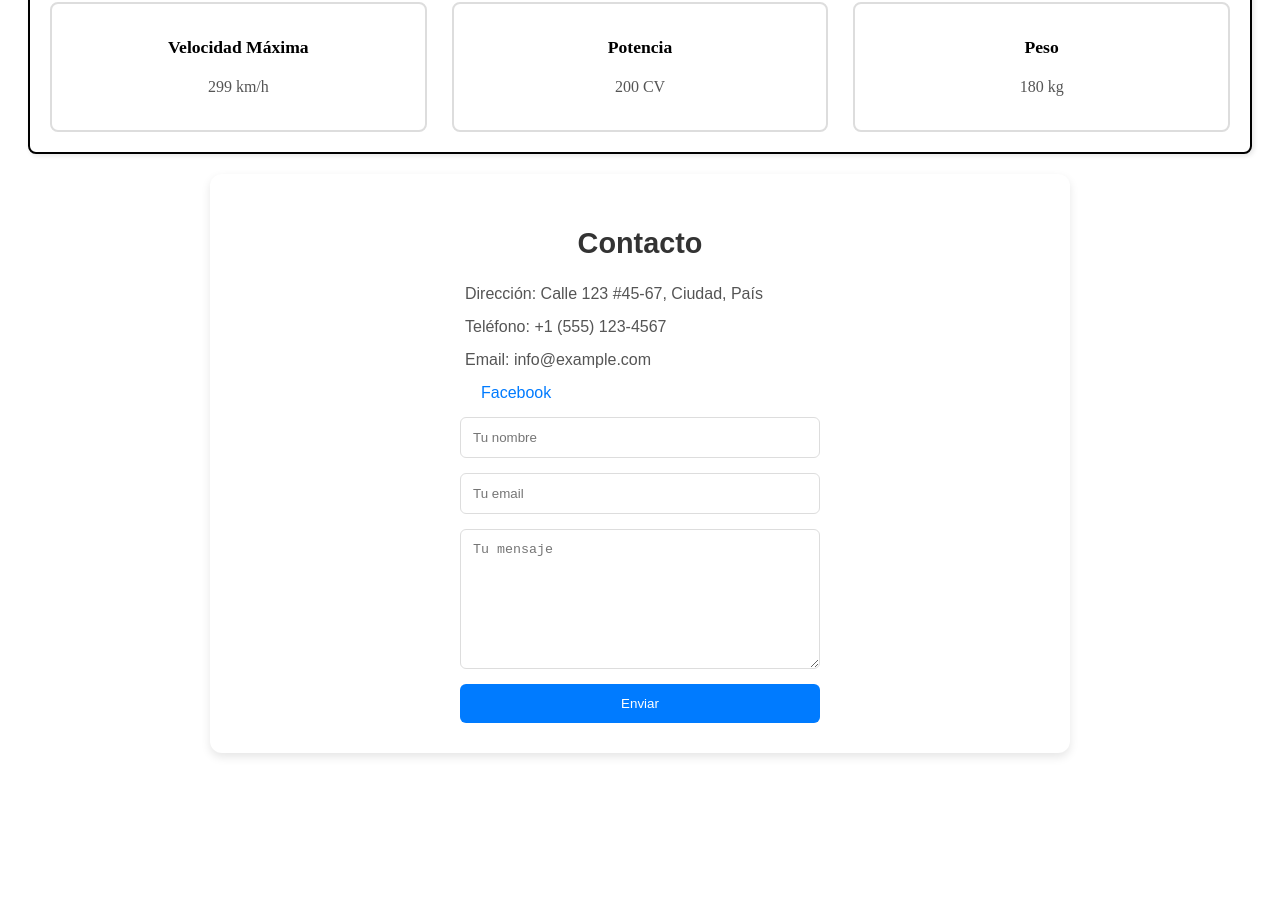
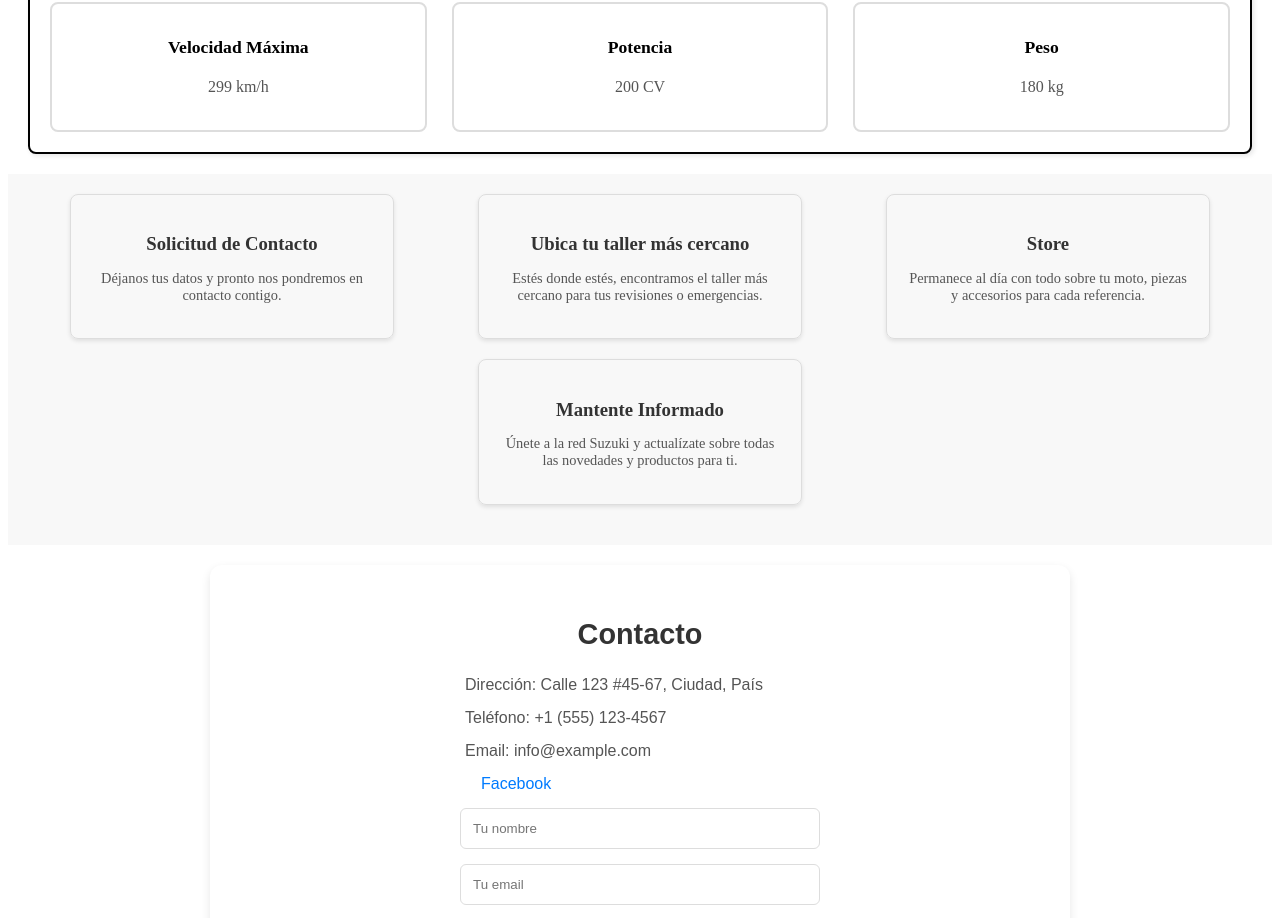
Before and after one commit to Powe1sd/Susuki-moto, a React (Vite) app: page / in a window 1280 px wide. Shown: the part 3115-4033 px from the top of the page. Before the commit the page ends 3888 px from the top, so only its background shows below. Built offline with nearby package versions, Linux system fonts and the light colour scheme.

Commit message:
first commit

```diff
--- a/src/App.css
+++ b/src/App.css
@@ -400,3 +400,59 @@ a:hover {
   font-size: 1em;
   color: #555; /* Color de texto más oscuro */
 }
+
+/* Modulo 7 *****************************************************/
+.modulo7-container {
+  display: flex;
+  justify-content: space-around;
+  align-items: center;
+  flex-wrap: wrap; /* Allow wrapping on smaller screens */
+  padding: 20px;
+  background-color: #f8f8f8; /* Light gray background */
+}
+
+.modulo7-item {
+  width: 23%; /* Adjust width as needed */
+  margin-bottom: 20px;
+  text-align: center;
+  border: 1px solid #ddd;
+  padding: 20px;
+  border-radius: 8px;
+  box-shadow: 0 2px 4px rgba(0, 0, 0, 0.1);
+  transition: transform 0.2s ease; /* Add a transition for hover effect */
+}
+
+.modulo7-item:hover {
+  transform: translateY(-3px); /* Slightly lift on hover */
+  box-shadow: 0 4px 6px rgba(0, 0, 0, 0.15);
+}
+
+.modulo7-item .icon-container {
+  margin-bottom: 15px;
+}
+
+.modulo7-item i {
+  font-size: 3em;
+  color: #007bff; /* Blue color for icons */
+}
+
+.modulo7-item h3 {
+  margin-bottom: 10px;
+  color: #333;
+}
+
+.modulo7-item p {
+  color: #555;
+  font-size: 0.9em;
+}
+
+/* Responsive styles */
+@media (max-width: 768px) {
+  .modulo7-container {
+    flex-direction: column; /* Stack items vertically on small screens */
+  }
+
+  .modulo7-item {
+    width: 90%; /* Make items wider on small screens */
+  }
+}
--- a/src/App.jsx
+++ b/src/App.jsx
@@ -8,6 +8,7 @@ import EspecificacionesMoto4 from "./componentes/modulo4";
 import Contacto from "./componentes/contacto";
 import Modulo5 from "./componentes/modulo5";
 import Modulo6 from "./componentes/modulo6";
+import Modulo7 from "./componentes/modulo7";
 
 function App() {
   return (
@@ -18,6 +19,7 @@ function App() {
       <EspecificacionesMoto4 />
       <Modulo5 />
       <Modulo6 />
+      <Modulo7 />
       {/* ultimo paso */}
       <Contacto />
     </div>
--- /dev/null
+++ b/src/componentes/modulo7.jsx
@@ -0,0 +1,50 @@
+// src/components/modulo7.jsx
+import React from 'react';
+
+function Modulo7() {
+  return (
+    <div className="modulo7-container">
+      <div className="modulo7-item">
+        <div className="icon-container">
+          <i className="fas fa-phone"></i> {/* Replace with your icon */}
+        </div>
+        <div className="text-container">
+          <h3>Solicitud de Contacto</h3>
+          <p>Déjanos tus datos y pronto nos pondremos en contacto contigo.</p>
+        </div>
+      </div>
+
+      <div className="modulo7-item">
+        <div className="icon-container">
+          <i className="fas fa-map-marker-alt"></i> {/* Replace with your icon */}
+        </div>
+        <div className="text-container">
+          <h3>Ubica tu taller más cercano</h3>
+          <p>Estés donde estés, encontramos el taller más cercano para tus revisiones o emergencias.</p>
+        </div>
+      </div>
+
+      <div className="modulo7-item">
+        <div className="icon-container">
+          <i className="fas fa-store"></i> {/* Replace with your icon */}
+        </div>
+        <div className="text-container">
+          <h3>Store</h3>
+          <p>Permanece al día con todo sobre tu moto, piezas y accesorios para cada referencia.</p>
+        </div>
+      </div>
+
+      <div className="modulo7-item">
+        <div className="icon-container">
+          <i className="fas fa-newspaper"></i> {/* Replace with your icon */}
+        </div>
+        <div className="text-container">
+          <h3>Mantente Informado</h3>
+          <p>Únete a la red Suzuki y actualízate sobre todas las novedades y productos para ti.</p>
+        </div>
+      </div>
+    </div>
+  );
+}
+
+export default Modulo7;
```
